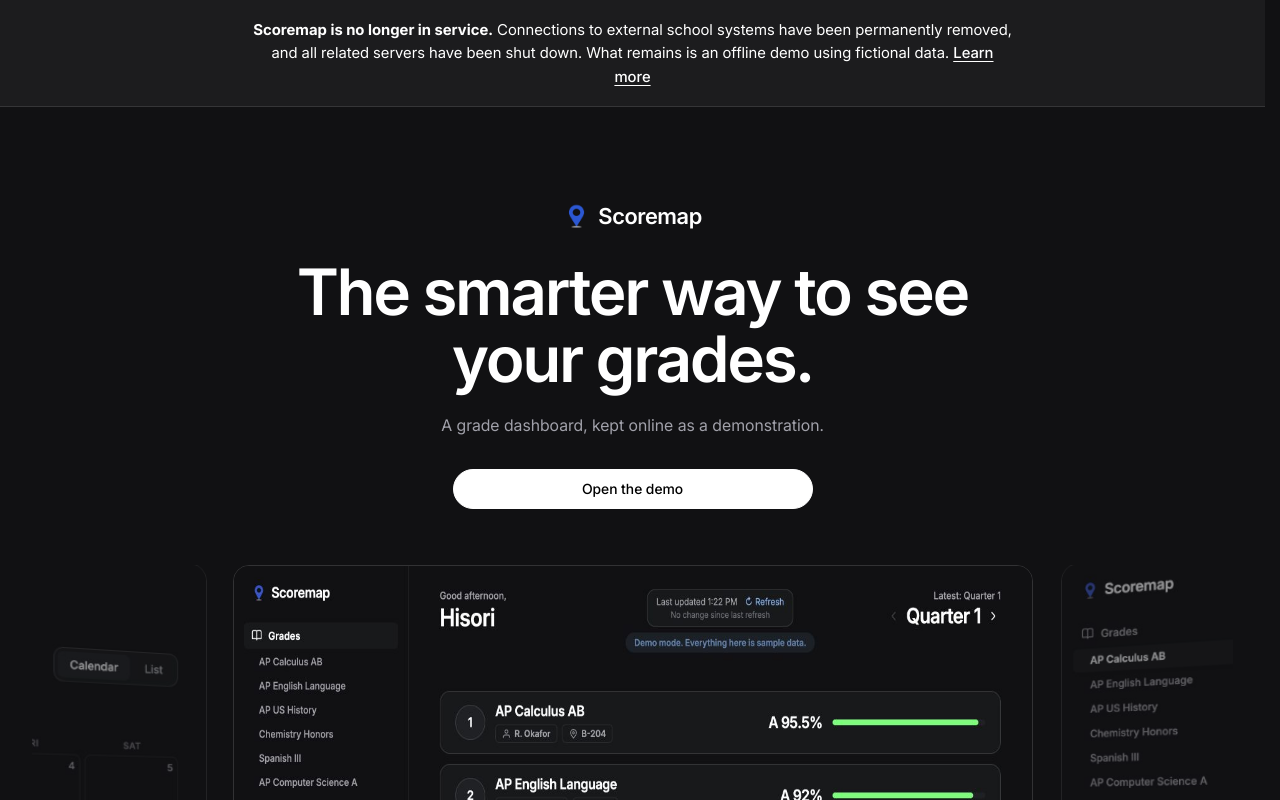
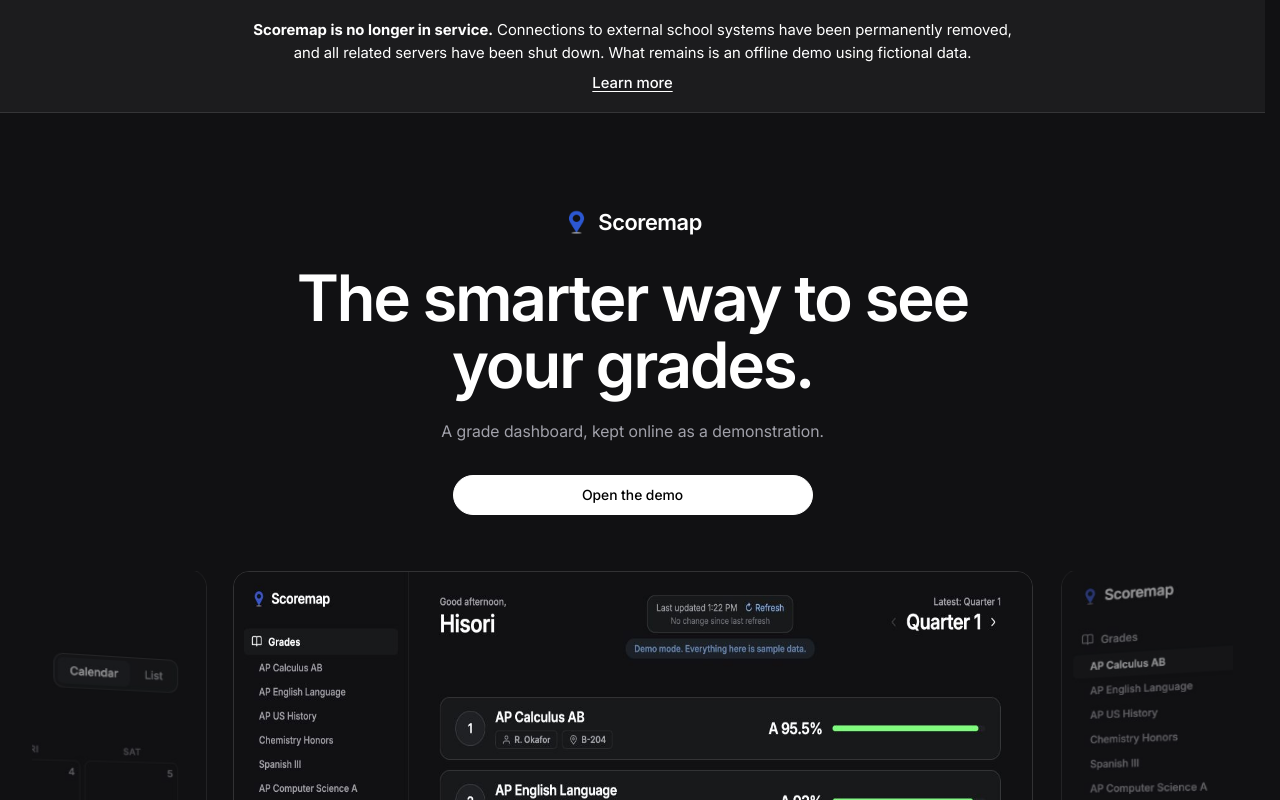
Before and after one commit to tshulin/scoremap, a React (Vite) app: page / in a window 1280 px wide. Shown: the top 800 px of the page. Built offline with nearby package versions, Linux system fonts and the light colour scheme.

Commit message:
Center shutdown learn-more link

```diff
--- a/src/pages/Landing.jsx
+++ b/src/pages/Landing.jsx
@@ -352,10 +352,13 @@
         >
           <strong>Scoremap is no longer in service.</strong>{' '}
           Connections to external school systems have been permanently removed, and all
-          related servers have been shut down. What remains is an offline demo using fictional data.{' '}
+          related servers have been shut down. What remains is an offline demo using fictional data.
           <Link
             to="/shutdown"
             style={{
+              display: 'block',
+              width: 'fit-content',
+              margin: '6px auto 0',
               color: 'inherit',
               fontWeight: 500,
               textDecoration: 'underline',
```
